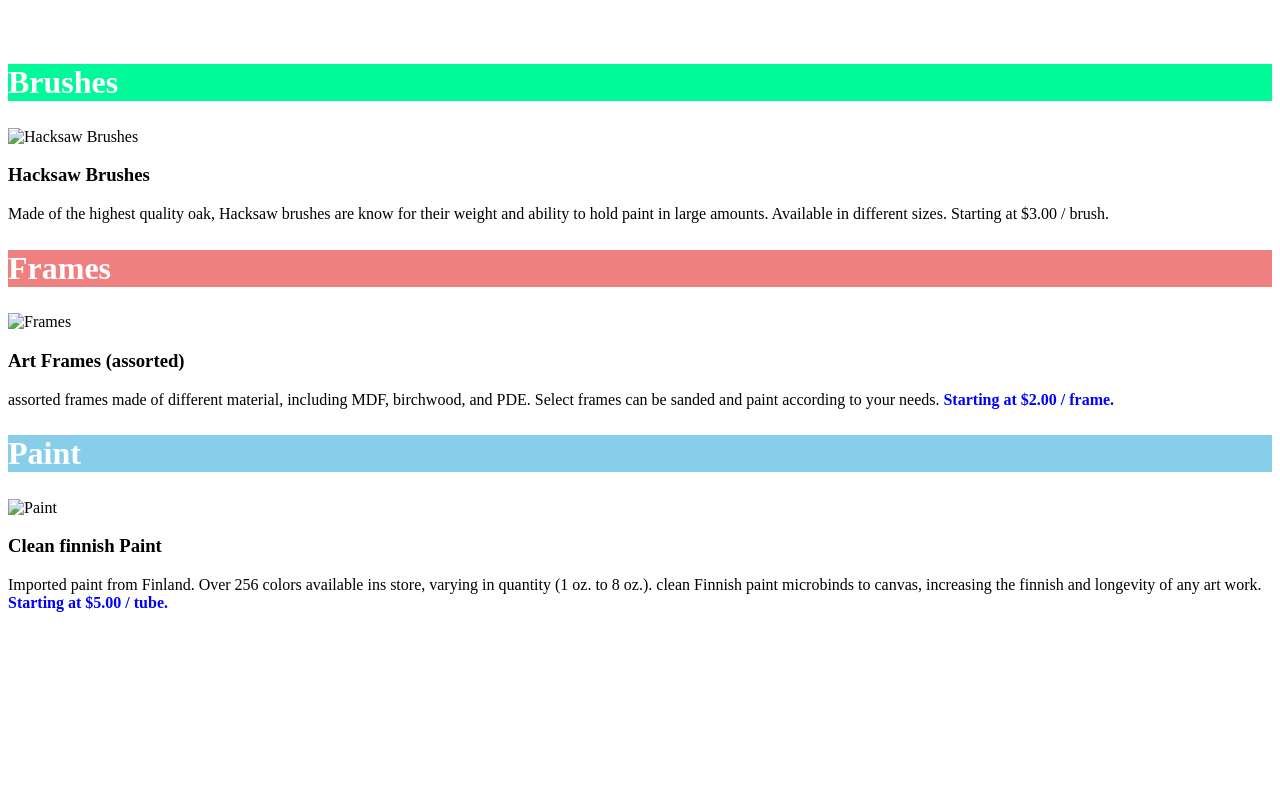
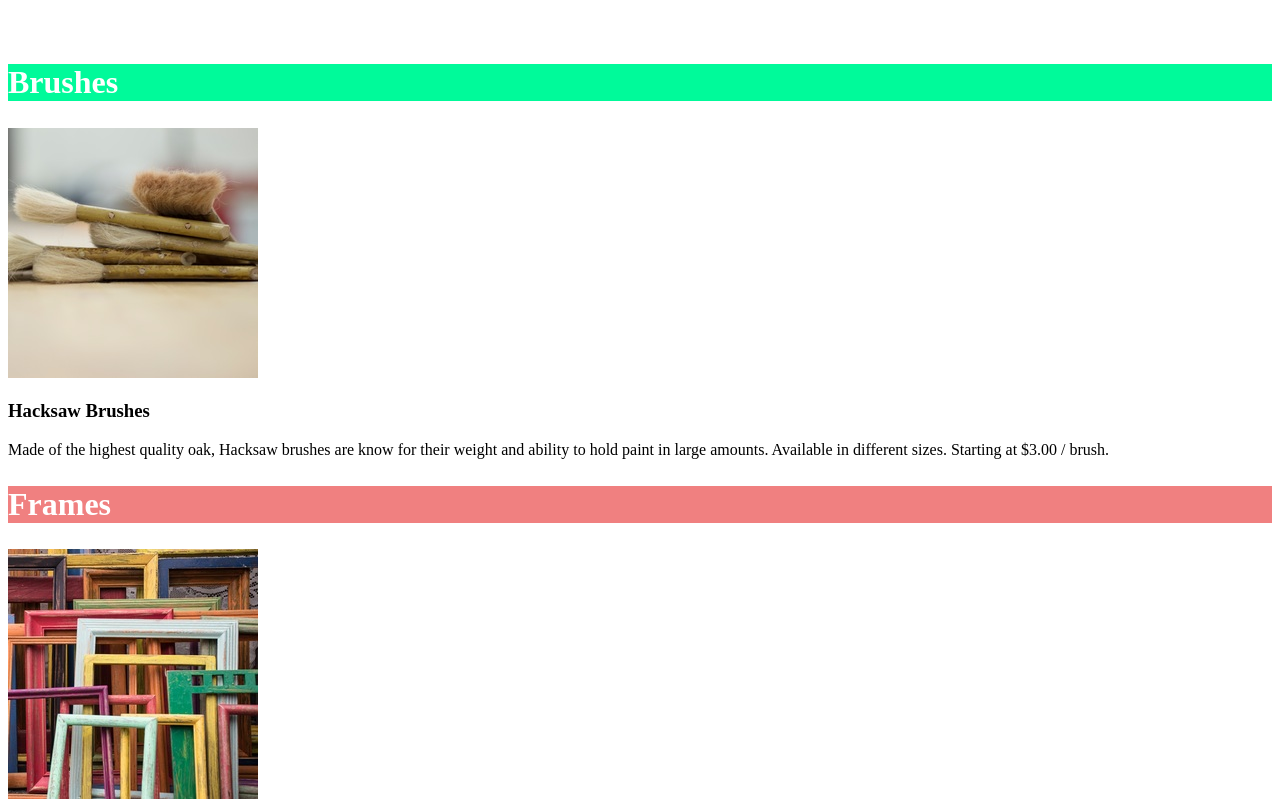
Before and after one commit to CAJaimes/Dasmoto-s_Store, a plain HTML site: page index.html in a window 1280 px wide. Shown: the part 185-987 px from the top of the page. Before the commit the page ends 813 px from the top, so only its background shows below. Drawn offline with Linux system fonts and the light colour scheme.

Commit message:
Add 3rd update for Index.html

```diff
--- a/index.html
+++ b/index.html
@@ -3,14 +3,14 @@
   <head>
     <meta charset="utf-8">
     <title>Dasmoto's Arts & Crafts</title>
-    <link href="./Resources/index.css" type="text/css" rel="stylesheet">
+    <link href="Resources/index.css" type="text/css" rel="stylesheet">
   </head>
   <body>
     <h1>Dasmoto's Arts & Crafts</h1>
 
     <div class="brushes">
       <h2>Brushes</h2>
-        <img src= "/Users/Carlos/Desktop/Dasmoto's_Store/Resources/Images/hacksaw.jpeg" alt="Hacksaw Brushes" />
+        <img src= "Resources/Images/hacksaw.jpeg" alt="Hacksaw Brushes" />
       <h3>Hacksaw Brushes</h3>
       <p>Made of the highest quality oak, Hacksaw brushes are know for their weight and ability to hold paint in large amounts. Available in different sizes. <span class="price>">Starting at $3.00 / brush.</span>
       </p>
@@ -18,7 +18,7 @@
 
     <div class="frames">
       <h2>Frames</h2>
-      <img src="/Users/Carlos/Desktop/Dasmoto's_Store/Resources/Images/frames.jpeg" alt="Frames" />
+      <img src="Resources/Images/frames.jpeg" alt="Frames" />
       <h3>Art Frames (assorted)</h3>
       <p>assorted frames made of different material, including MDF, birchwood, and PDE. Select
         frames can be sanded and paint according to your needs. <span class="price">Starting at $2.00 / frame.</span>
@@ -27,7 +27,7 @@
 
     <div class="paint">
       <h2>Paint</h2>
-      <img src="/Users/Carlos/Desktop/Dasmoto's_Store/Resources/Images/finnish.jpeg" alt="Paint" />
+      <img src="Resources/Images/finnish.jpeg" alt="Paint" />
       <h3>Clean finnish Paint</h3>
       <p>Imported paint from Finland. Over 256 colors available ins store, varying in quantity (1 oz. to 8 oz.). clean Finnish paint microbinds to canvas, increasing the finnish and longevity of any art work. <span class="price">Starting at $5.00 / tube.</span>
       </p>
```
